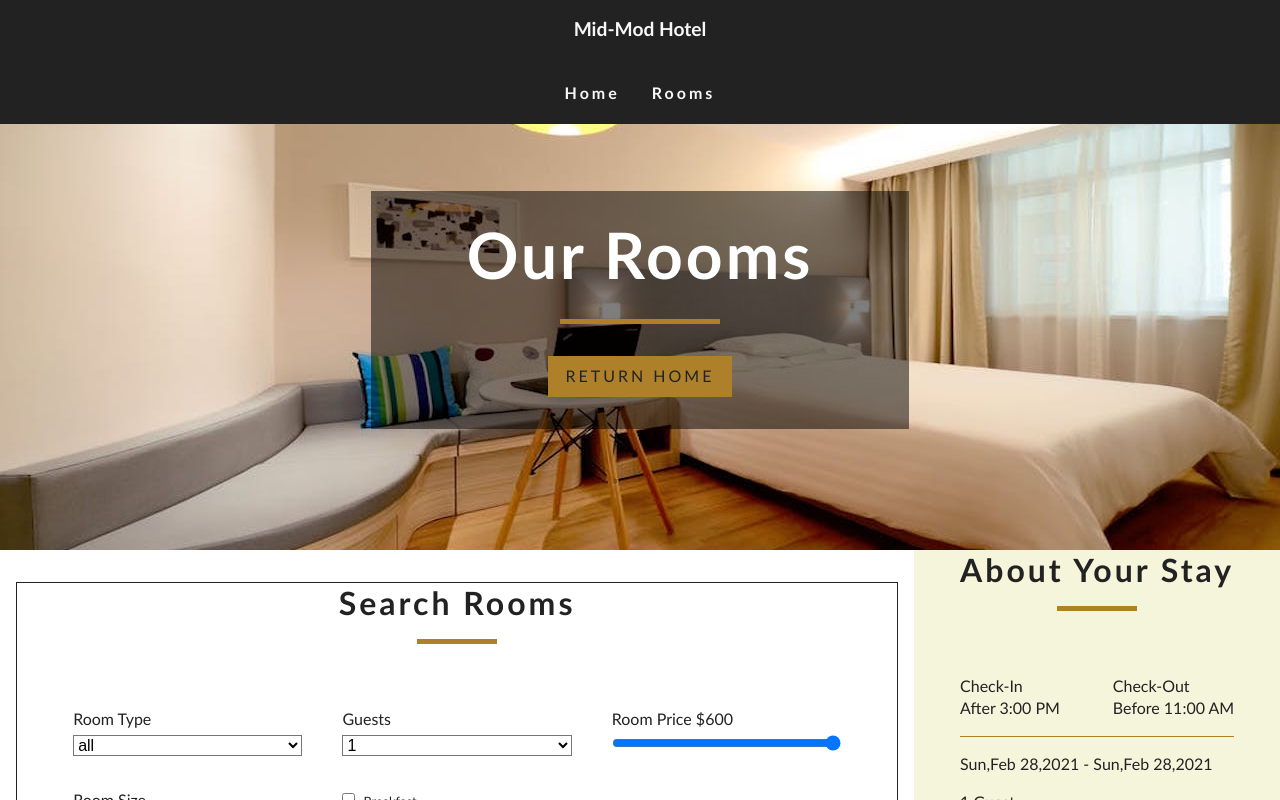
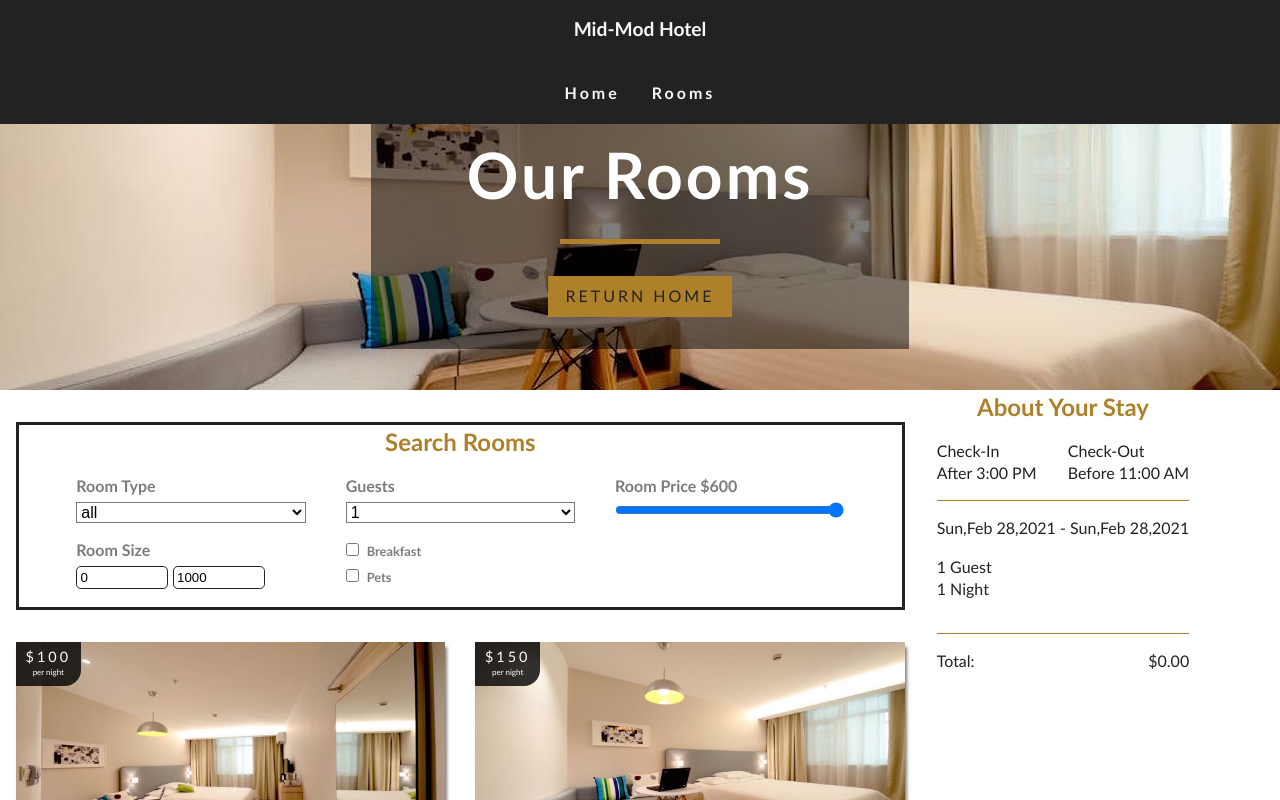
Before and after one commit to KateChantha/resort-content, a React (Create React App) app: page /rooms in a window 1280 px wide. Shown: the top 800 px of the page. Built offline with nearby package versions, Linux system fonts and the light colour scheme.

Commit message:
finish ocerall stlying

```diff
--- a/src/App.css
+++ b/src/App.css
@@ -131,6 +131,12 @@ h6 {
   padding: 5px;
   /* border: solid 1px var(--offWhite); */
 }
+
+.nav-header h2 {
+  /* font-size: 2em; */
+  margin-bottom: 0;
+  color: var(--primaryColor);
+}
 .nav-btn {
   background: transparent;
   border: none;
@@ -193,7 +199,7 @@ h6 {
 .roomsHero {
   /* subtract -66px by the navbar height */
   /* min-height: calc(100vh - 66px);  */
-  height: 50vh;
+  height: 40vh;
   background: url("./images/hotel-outdoor-fire-pit.jpg") center/cover no-repeat;
   display: flex;
   align-items: center;
@@ -201,7 +207,7 @@ h6 {
 }
 .roomsHero {
   background-image: url("./images/room-2.jpeg");
-  min-height: 60vh;
+  /* min-height: 60vh; */
 }
 /* End of Hero */
 /* Banner */
@@ -275,6 +281,15 @@ h6 {
   text-transform: capitalize;
   margin-bottom: 1rem;
 }
+
+.section-subtitle h6 {
+  font-size: 1.5rem;
+  color: var(--primaryColor);
+  text-transform: capitalize;
+  text-align: center;
+  margin-bottom: 1rem;
+}
+
 .section-title div {
   width: 5rem;
   height: 5px;
@@ -288,7 +303,7 @@ h6 {
   padding: 5rem 0;
 }
 .services {
-  background: var(--darkGrey);
+  /* background: var(--darkGrey); */
   text-align: center;
 }
 .services-center {
@@ -491,9 +506,10 @@ h6 {
 }
 /* end of single room*/
 /* roomlist */
-/* .roomslist {
-  padding: 5rem 0;
-} */
+.roomslist {
+  /* padding: 5rem 0; */
+  margin: 0 1rem;
+}
 .roomslist-center {
   /* width: 80vw; */
   margin: 0 auto;
@@ -518,14 +534,15 @@ h6 {
 /*  rooms fitler*/
 .filter-container {
   margin: 2rem 1rem;
-  border: solid 1px var(--mainBlack);
+  border: solid 3px var(--mainBlack);
 }
 .filter-form {
   width: 60vw;
   margin: 0 auto;
+  margin-bottom: 1rem;
   display: grid;
   grid-template-columns: repeat(auto-fit, minmax(202px, 1fr));
-  grid-row-gap: 2rem;
+  grid-row-gap: 1rem;
   grid-column-gap: 40px;
 }
 .form-group {
@@ -533,8 +550,9 @@ h6 {
 }
 .form-group label {
   display: block;
-  /* letter-spacing: var(--mainSpacing); */
   margin-bottom: 0.25rem;
+  color: rgb(124, 124, 124);
+  font-weight: 700;
 }
 .form-control {
   width: 100%;
--- a/src/components/AboutYourStay.js
+++ b/src/components/AboutYourStay.js
@@ -2,7 +2,7 @@
 import React from 'react';
 import { useContext, useEffect } from 'react'; // works with FC
 import { RoomContext } from "../context";
-import Title from "./Title";
+import SubTitle from "./SubTitle";
 import './AboutYourStay.css';
 
 const AboutYourStay = ({rooms}) => {
@@ -25,7 +25,8 @@ const AboutYourStay = ({rooms}) => {
 
   return (
     <div className="about-your-stay">
-      <Title title="about your stay" />
+     <SubTitle title="about your stay" />
+
       <section className="check-inout-section">
         <div className="check-inout-wrapper">
           <span>Check-In</span>
--- a/src/components/RoomFilter.js
+++ b/src/components/RoomFilter.js
@@ -1,7 +1,7 @@
 import React from 'react';
 import { useContext } from 'react'; // works with FC
 import { RoomContext } from "../context";
-import Title from "./Title";
+import SubTitle from "./SubTitle";
 
 
 /** Helper Function **/
@@ -51,7 +51,7 @@ const RoomFilter = ({rooms}) => {
 
   return (
     <section className="filter-container">
-      <Title title="search rooms" />
+    <SubTitle title="search rooms"/>
       <form className="filter-form">
         {/* select type */}
         <div className="form-group">
--- a/src/components/RoomsContainer.css
+++ b/src/components/RoomsContainer.css
@@ -6,7 +6,7 @@
 
 .rooms-container--yourstay {
   width: 80vw;
-  background-color: beige;
+  /* background-color: var(--darkGrey); */
 }
 
 @media screen and (min-width: 500px) {
@@ -26,6 +26,6 @@
     width: 40vw;
     min-width: 250px;
     display: flex;
-    justify-content: center;
+    /* justify-content: center; */
   }
 }
--- /dev/null
+++ b/src/components/SubTitle.js
@@ -0,0 +1,12 @@
+import React from 'react'
+
+const SubTitle = ({ title }) => {
+  return (
+    <div className="section-subtitle">
+      <h6>{title}</h6>
+      <div />
+    </div>
+  )
+}
+
+export default SubTitle
```
Also changed, not shown: 1 other file (tests, documents, lock files or other folders).
